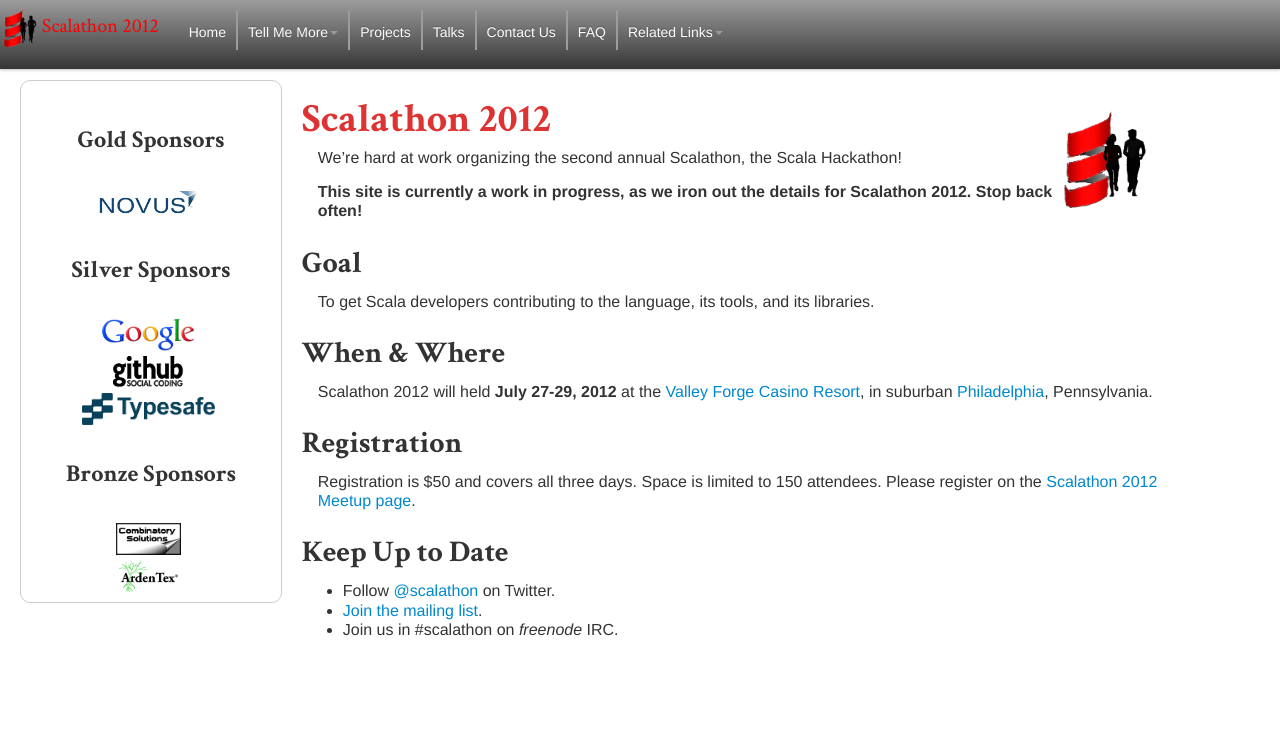
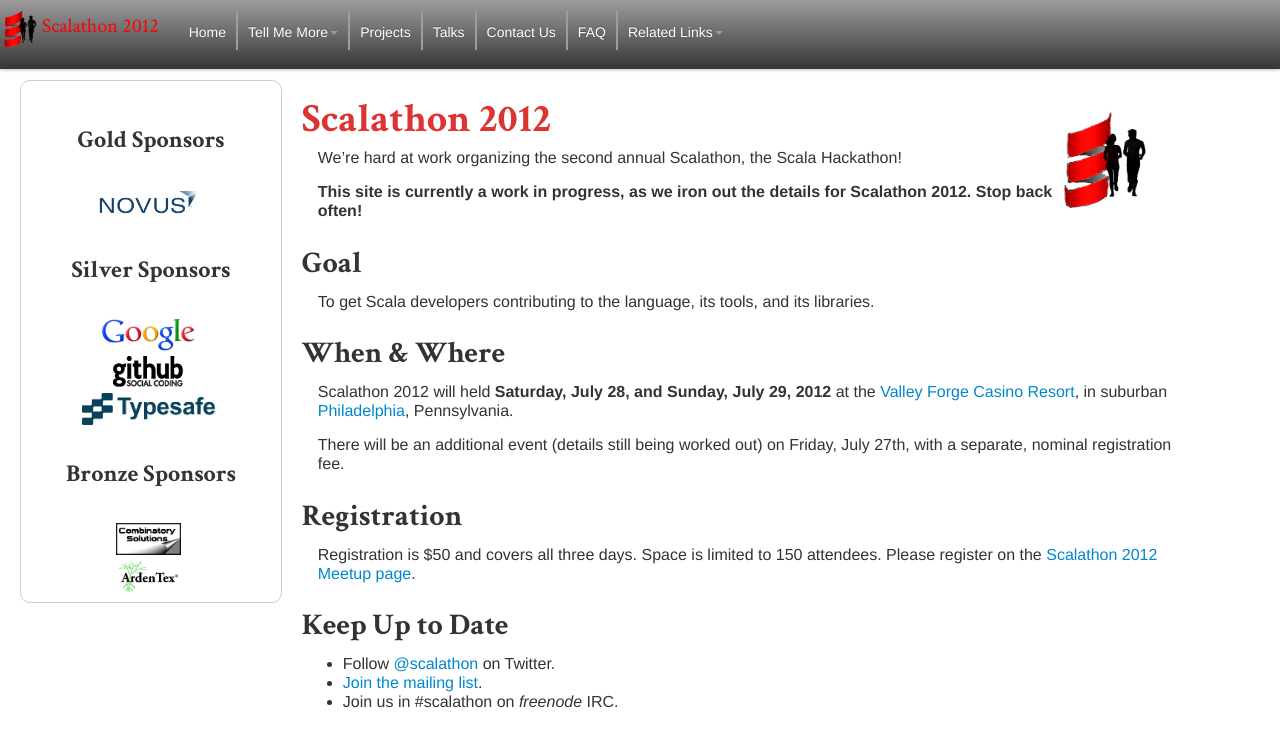
Before and after one commit to scala-phase/scalathon, a Jekyll site: the page built from 2012/index.md, in a window 1280 px wide. Shown: the top 747 px of the page. Built offline with Jekyll 4.4.1, drawn with Linux system fonts in a browser that asks for light colours; nearby versions of some CDN libraries.

Commit message:
Date adjustments

```diff
--- a/2012/index.md
+++ b/2012/index.md
@@ -18,8 +18,11 @@
 
 # When & Where
 
-Scalathon 2012 will held **July 27-29, 2012** at the
-[Valley Forge Casino Resort][], in suburban [Philadelphia][], Pennsylvania.
+Scalathon 2012 will held **Saturday, July 28, and Sunday, July 29, 2012** at
+the [Valley Forge Casino Resort][], in suburban [Philadelphia][], Pennsylvania.
+
+There will be an additional event (details still being worked out) on Friday,
+July 27th, with a separate, nominal registration fee.
 
 # Registration
 
```
